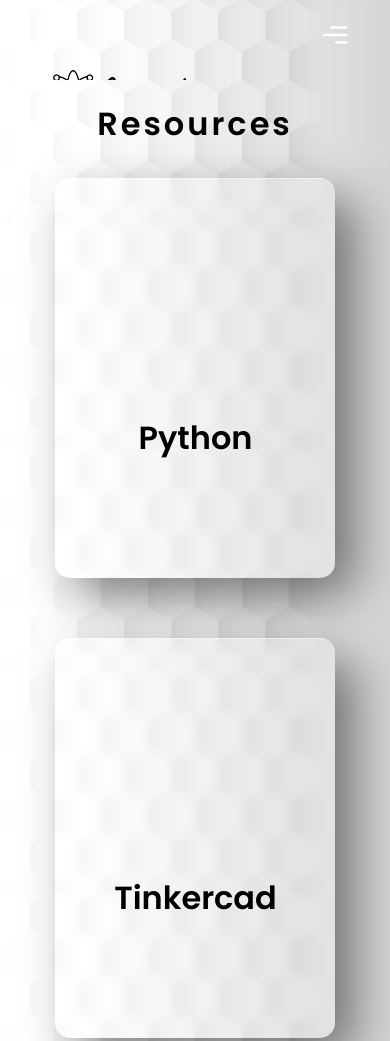
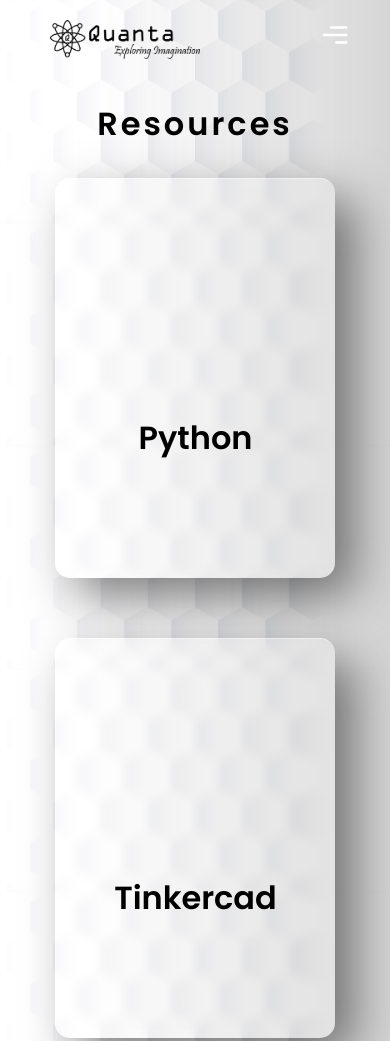
Before and after one commit to Sat02yam/Quanta-Resources, a plain HTML site: page index.html in a window 390 px wide. Shown: the top 1041 px of the page. Drawn offline with Linux system fonts and the light colour scheme.

Commit message:
Logo size error fixed

```diff
--- a/css/main.scss
+++ b/css/main.scss
@@ -268,3 +268,10 @@ header{
     width: 200px;
     margin-top: 20px;
 }
+
+@media(max-width: 600px){
+    .logopng{
+        top: 0;
+        width: 150px;
+    }
+}
```
Also changed, not shown: css/main.css, 1 other file.
